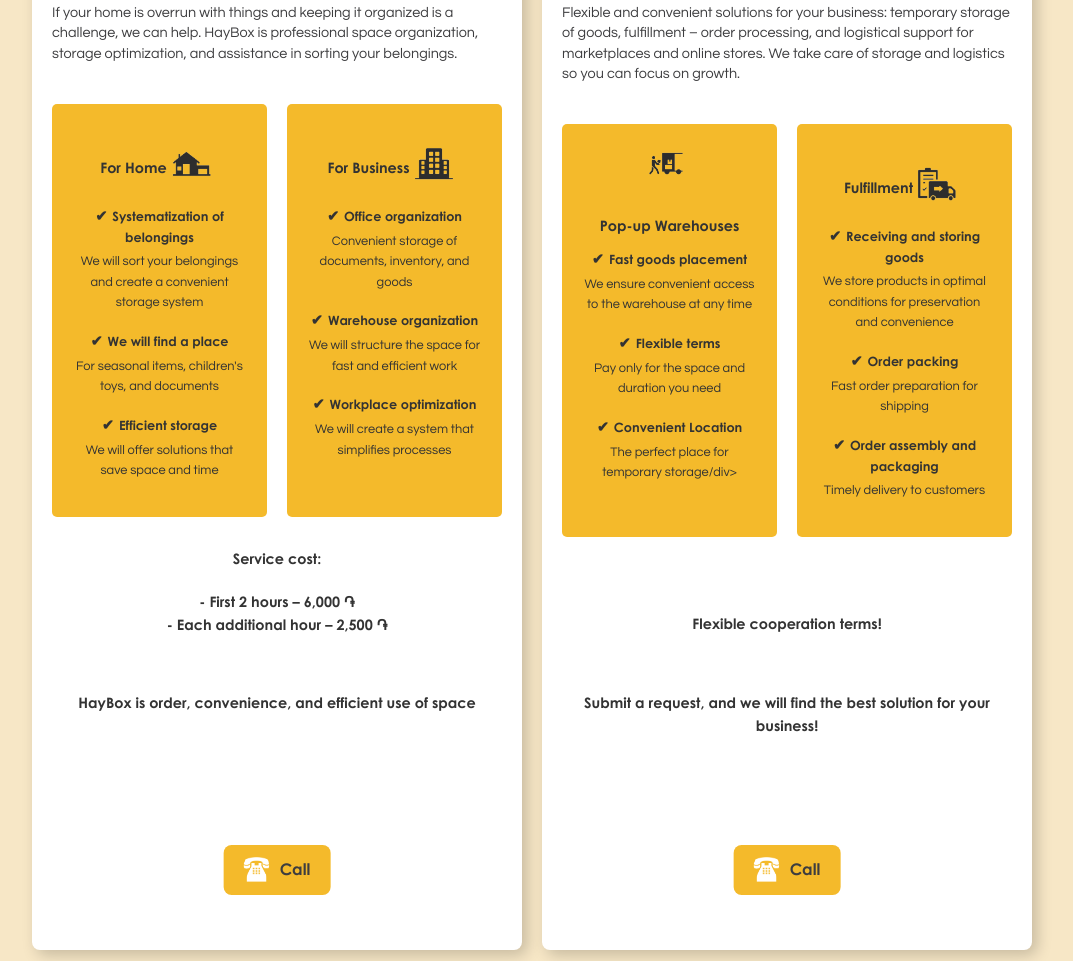
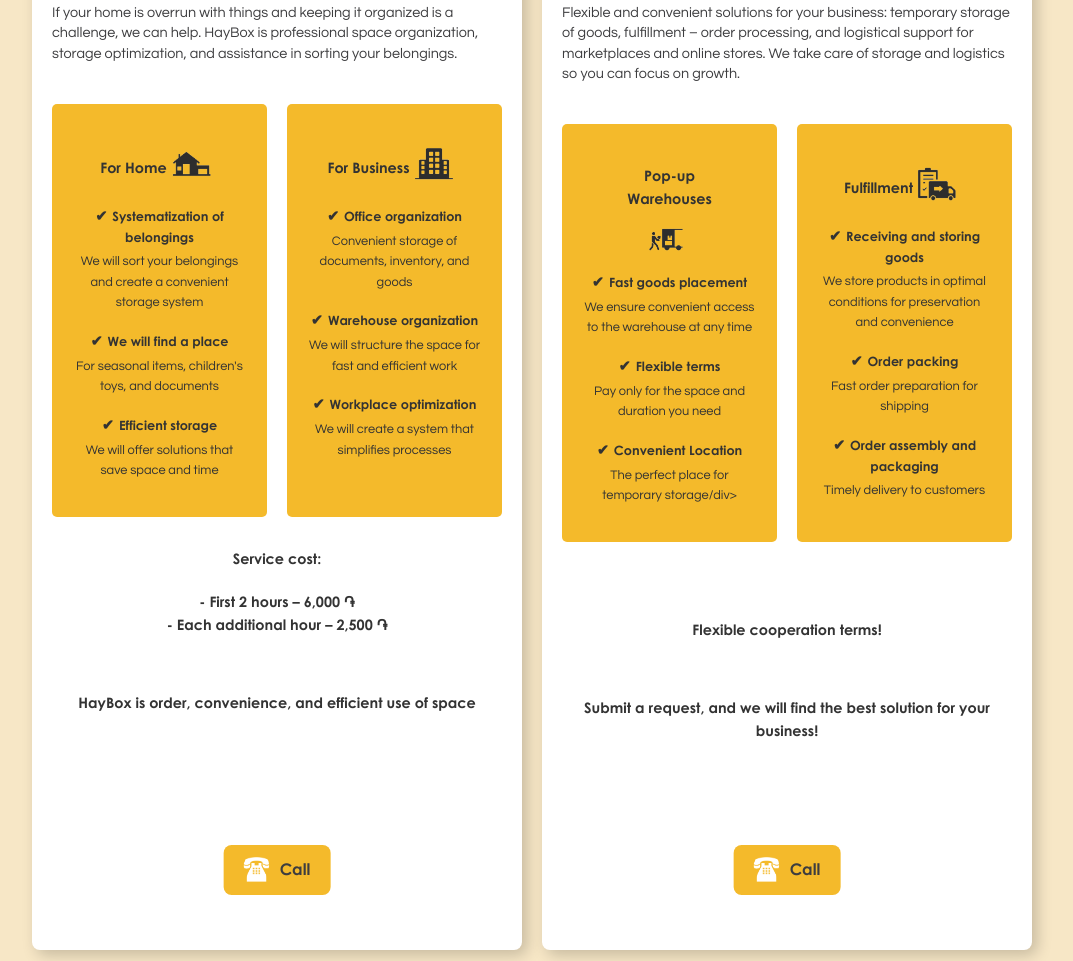
Before and after one commit to AGolz/haybox-website, a website: page en/index.html in a window 1280 px wide. Shown: the part 4769-5730 px from the top of the page, without its empty margins (108-1181 px from the left). Drawn offline with Linux system fonts and the light colour scheme.

Commit message:
Update index.html

```diff
--- a/en/index.html
+++ b/en/index.html
@@ -428,8 +428,7 @@
 							</p>
 							<div class="advantages">
 								<div class="advantage">
-									<img src="/assets/icons/popup.png" alt="Pop-up Warehouse Icon" class="small-icon">
-									<h4>Pop-up Warehouses</h4>
+									<h4>Pop-up<br>Warehouses</h4><img src="/assets/icons/popup.png" alt="Pop-up Warehouse Icon" class="small-icon">
 									<ul>
 										<li>
 											<div class="centered-title">Fast goods placement</div>
```
